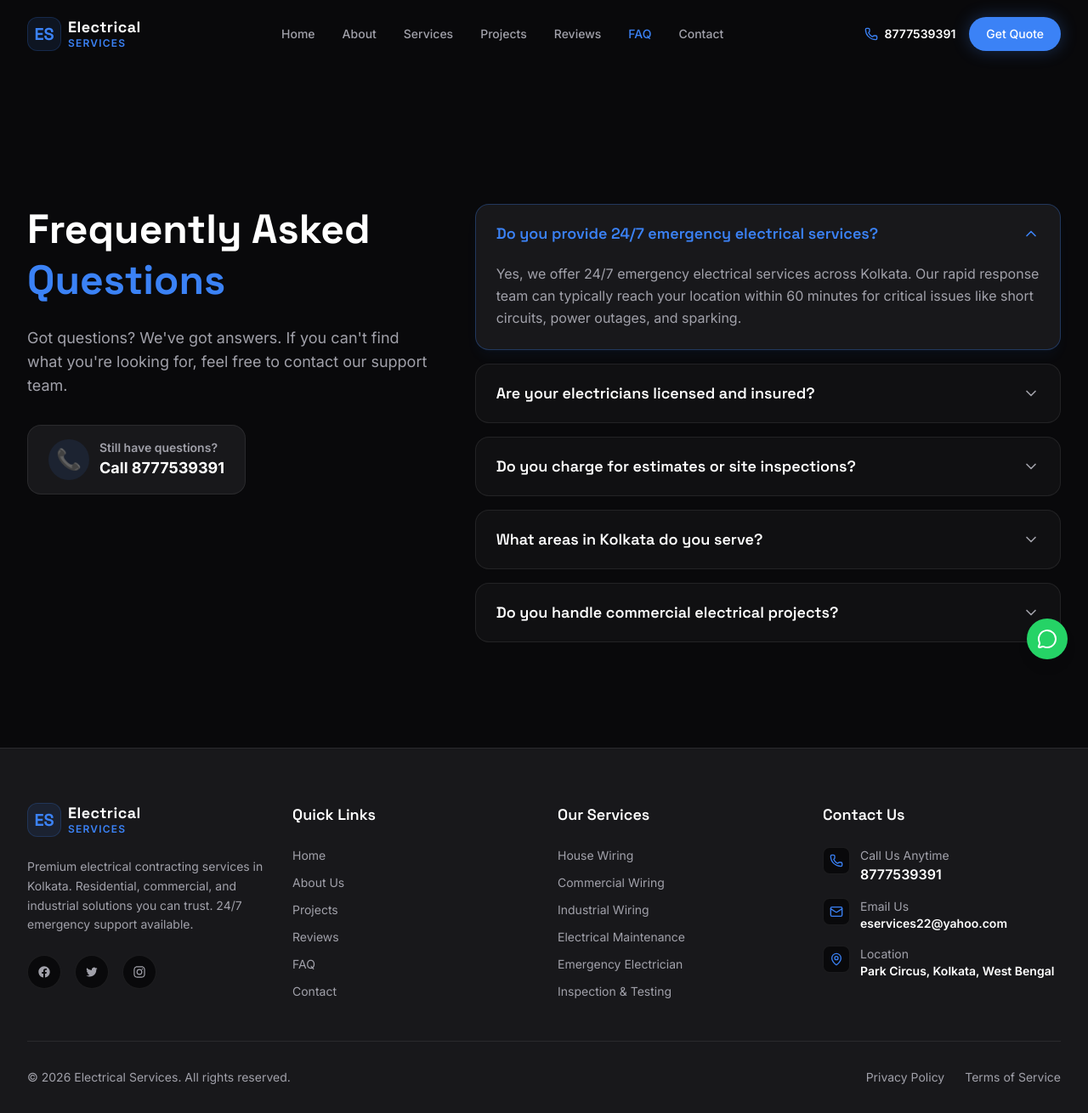
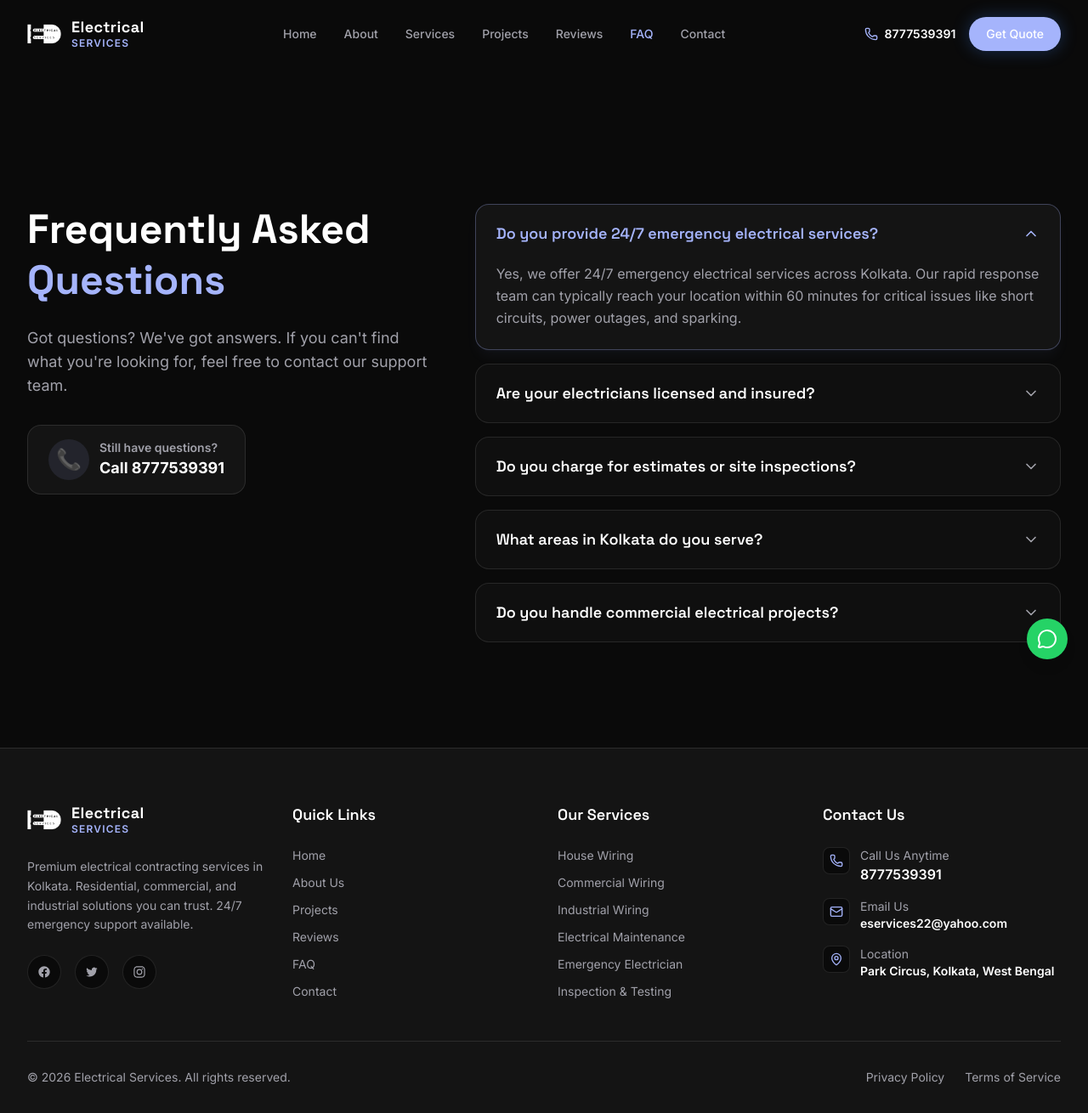
Before and after one commit to afrozmiddya/Electrical-Services-one, a React (Vite) app: page /faq in a window 1280 px wide. Shown: the whole page at 85% size. Built offline with nearby package versions, Linux system fonts and the light colour scheme.

Commit message:
Integrate transparent logo, add Web3Forms API key, optimize theme colors, and apply SEO improvements

```diff
--- a/index.html
+++ b/index.html
@@ -2,9 +2,10 @@
 <html lang="en">
   <head>
     <meta charset="UTF-8" />
-    <link rel="icon" type="image/svg+xml" href="/favicon.svg" />
+    <link rel="icon" type="image/png" href="/logo.png" />
     <meta name="viewport" content="width=device-width, initial-scale=1.0" />
-    <title>electrical-services</title>
+    <title>Electrical Services | Professional Electrician & Contracting in Kolkata</title>
+    <meta name="description" content="Premium residential, commercial, and industrial electrical contracting services in Kolkata. 24/7 emergency support, wiring, maintenance, and inspections by certified electricians." />
   </head>
   <body>
     <div id="root"></div>
--- a/src/components/sections/ContactSection.tsx
+++ b/src/components/sections/ContactSection.tsx
@@ -34,19 +34,24 @@ export function ContactSection() {
     setIsSubmitting(true);
     console.log('Form data submitted:', data);
     try {
-      // Simulate API call for now (Web3Forms/FormSubmit integration would go here)
-      // await fetch('https://api.web3forms.com/submit', {
-      //   method: 'POST',
-      //   headers: { 'Content-Type': 'application/json' },
-      //   body: JSON.stringify({ access_key: 'YOUR_ACCESS_KEY', ...data })
-      // });
+      const response = await fetch('https://api.web3forms.com/submit', {
+        method: 'POST',
+        headers: { 'Content-Type': 'application/json' },
+        body: JSON.stringify({
+          access_key: '4b688143-1411-4c3e-8dac-54cdbf2e2a58',
+          ...data
+        })
+      });
 
-      await new Promise(resolve => setTimeout(resolve, 1500));
-      setIsSuccess(true);
-      reset();
+      if (response.ok) {
+        setIsSuccess(true);
+        reset();
 
-      // Reset success message after 5 seconds
-      setTimeout(() => setIsSuccess(false), 5000);
+        // Reset success message after 5 seconds
+        setTimeout(() => setIsSuccess(false), 5000);
+      } else {
+        console.error('Failed to submit form to Web3Forms');
+      }
     } catch (error) {
       console.error('Error submitting form:', error);
     } finally {
--- a/src/components/sections/Hero.tsx
+++ b/src/components/sections/Hero.tsx
@@ -1,10 +1,38 @@
-import React from 'react';
-import { motion } from 'framer-motion';
+import React, { useRef } from 'react';
+import { motion, useMotionValue, useSpring, useTransform } from 'framer-motion';
 import { Phone, MessageCircle, Zap, Shield, Clock, Star } from 'lucide-react';
 import { Button } from '../ui/Button';
 import { Link } from 'react-router-dom';
 
 export function Hero() {
+  const ref = useRef<HTMLDivElement>(null);
+  const x = useMotionValue(0);
+  const y = useMotionValue(0);
+
+  const mouseXSpring = useSpring(x, { stiffness: 300, damping: 30 });
+  const mouseYSpring = useSpring(y, { stiffness: 300, damping: 30 });
+
+  const rotateX = useTransform(mouseYSpring, [-0.5, 0.5], ["12deg", "-12deg"]);
+  const rotateY = useTransform(mouseXSpring, [-0.5, 0.5], ["-12deg", "12deg"]);
+
+  const handleMouseMove = (e: React.MouseEvent<HTMLDivElement, MouseEvent>) => {
+    if (!ref.current) return;
+    const rect = ref.current.getBoundingClientRect();
+    const width = rect.width;
+    const height = rect.height;
+    const mouseX = e.clientX - rect.left;
+    const mouseY = e.clientY - rect.top;
+    const xPct = mouseX / width - 0.5;
+    const yPct = mouseY / height - 0.5;
+    x.set(xPct);
+    y.set(yPct);
+  };
+
+  const handleMouseLeave = () => {
+    x.set(0);
+    y.set(0);
+  };
+
   return (
     <section className="relative min-h-[90vh] flex items-center pt-20 overflow-hidden">
       {/* Background with abstract shapes */}
@@ -72,13 +100,21 @@ export function Hero() {
             </div>
           </motion.div>
 
+          <div className="relative lg:h-[600px] hidden lg:block" style={{ perspective: 1000 }}>
             <motion.div
+              ref={ref}
+              onMouseMove={handleMouseMove}
+              onMouseLeave={handleMouseLeave}
+              style={{ rotateX, rotateY, transformStyle: "preserve-3d" }}
               initial={{ opacity: 0, scale: 0.95 }}
               animate={{ opacity: 1, scale: 1 }}
               transition={{ duration: 1, ease: "easeOut", delay: 0.2 }}
-            className="relative lg:h-[600px] hidden lg:block"
+              className="w-full h-full relative"
             >
-            <div className="absolute inset-0 rounded-[2rem] bg-gradient-to-tr from-surface to-surface/50 border border-border-subtle overflow-hidden">
+              <div
+                className="absolute inset-0 rounded-[2rem] bg-gradient-to-tr from-surface to-surface/50 border border-border-subtle overflow-hidden transition-transform duration-200"
+                style={{ transform: "translateZ(30px)" }}
+              >
                 <img
                   src="https://images.unsplash.com/photo-1621905251189-08b45d6a269e?q=80&w=2069&auto=format&fit=crop"
                   alt="Professional Electrician"
@@ -91,6 +127,7 @@ export function Hero() {
               <motion.div
                 animate={{ y: [0, -10, 0] }}
                 transition={{ repeat: Infinity, duration: 4, ease: "easeInOut" }}
+                style={{ transform: "translateZ(80px)" }}
                 className="absolute bottom-12 -left-12 bg-surface/90 backdrop-blur-xl p-6 rounded-2xl border border-border-subtle shadow-2xl flex items-center gap-4 max-w-[280px]"
               >
                 <div className="w-12 h-12 rounded-full bg-accent/20 flex items-center justify-center shrink-0">
@@ -102,6 +139,7 @@ export function Hero() {
                 </div>
               </motion.div>
             </motion.div>
+          </div>
 
         </div>
       </div>
--- a/src/components/sections/ServicesSummary.tsx
+++ b/src/components/sections/ServicesSummary.tsx
@@ -59,7 +59,7 @@ export function ServicesSummary() {
               whileInView={{ opacity: 1, y: 0 }}
               viewport={{ once: true, margin: "-50px" }}
               transition={{ delay: index * 0.1, duration: 0.6 }}
-              className="group relative overflow-hidden h-full flex flex-col"
+              className="group relative overflow-hidden h-full flex flex-col hover:-translate-y-2 hover:shadow-[0_8px_30px_rgb(0,0,0,0.12)] hover:shadow-primary/20 hover:border-primary/40 transition-all duration-300"
             >
               <div className="h-48 overflow-hidden relative">
                 <div className="absolute inset-0 bg-gradient-to-t from-surface to-transparent z-10" />
--- a/src/components/ui/Button.tsx
+++ b/src/components/ui/Button.tsx
@@ -11,11 +11,11 @@ export const Button = React.forwardRef<HTMLButtonElement, ButtonProps>(
   ({ className, variant = 'primary', size = 'md', ...props }, ref) => {
 
     const variants = {
-      primary: 'bg-primary text-white hover:bg-primary/90 shadow-[0_0_20px_rgba(59,130,246,0.3)] hover:shadow-[0_0_25px_rgba(59,130,246,0.5)]',
+      primary: 'bg-primary text-gray-950 hover:bg-primary/90 shadow-[0_0_15px_rgba(165,180,252,0.3)] hover:shadow-[0_0_20px_rgba(165,180,252,0.5)] font-semibold',
       secondary: 'bg-surface text-white border border-border-subtle hover:bg-surface/80',
-      outline: 'bg-transparent border border-primary text-primary hover:bg-primary/10',
+      outline: 'bg-transparent border border-border-subtle text-text-main hover:bg-surface',
       ghost: 'bg-transparent text-text-main hover:bg-surface border border-transparent',
-      gradient: 'bg-gradient-to-r from-primary to-blue-400 text-white hover:opacity-90 shadow-[0_0_20px_rgba(59,130,246,0.4)]',
+      gradient: 'bg-gradient-to-r from-primary to-blue-200 text-gray-950 hover:opacity-90 shadow-[0_0_20px_rgba(165,180,252,0.4)] font-semibold',
     };
 
     const sizes = {
--- a/src/components/ui/Footer.tsx
+++ b/src/components/ui/Footer.tsx
@@ -12,10 +12,12 @@ export function Footer() {
 
           {/* Brand & Info */}
           <div className="flex flex-col gap-6">
-            <Link to="/" className="flex items-center gap-2 group">
-              <div className="w-10 h-10 rounded-xl bg-primary/10 flex items-center justify-center border border-primary/20">
-                <span className="font-heading font-bold text-primary text-xl">ES</span>
-              </div>
+            <Link to="/" className="flex items-center gap-3 group">
+              <img
+                src="/logo.png"
+                alt="Electrical Services Logo"
+                className="w-10 h-10 object-contain transition-transform duration-300 group-hover:scale-105"
+              />
               <div className="flex flex-col">
                 <span className="font-heading font-bold text-lg leading-tight tracking-wide">
                   Electrical
--- a/src/components/ui/Navbar.tsx
+++ b/src/components/ui/Navbar.tsx
@@ -43,10 +43,12 @@ export function Navbar() {
     >
       <div className="container mx-auto px-4 sm:px-6 lg:px-8">
         <div className="flex items-center justify-between">
-          <Link to="/" className="flex items-center gap-2 group">
-            <div className="w-10 h-10 rounded-xl bg-primary/10 flex items-center justify-center border border-primary/20 group-hover:bg-primary/20 transition-colors">
-              <span className="font-heading font-bold text-primary text-xl">ES</span>
-            </div>
+          <Link to="/" className="flex items-center gap-3 group">
+            <img
+              src="/logo.png"
+              alt="Electrical Services Logo"
+              className="w-10 h-10 object-contain transition-transform duration-300 group-hover:scale-105"
+            />
             <div className="flex flex-col">
               <span className="font-heading font-bold text-lg leading-tight tracking-wide">
                 Electrical
--- a/src/index.css
+++ b/src/index.css
@@ -5,13 +5,13 @@
   --font-sans: 'Inter', sans-serif;
   --font-heading: 'Space Grotesk', sans-serif;
 
-  --color-primary: #3B82F6;
+  --color-primary: #A5B4FC;
   --color-accent: #22C55E;
-  --color-background: #09090B;
-  --color-surface: #18181B;
+  --color-background: #0A0A0A;
+  --color-surface: #141414;
   --color-text-main: #FFFFFF;
   --color-text-secondary: #A1A1AA;
-  --color-border-subtle: rgba(255, 255, 255, 0.08);
+  --color-border-subtle: rgba(255, 255, 255, 0.1);
 
   --animate-fade-in-up: fade-in-up 0.8s ease-out forwards;
   --animate-fade-in: fade-in 0.8s ease-out forwards;
```
Also changed, not shown: public/logo.png (added). Lines whose indentation alone changed are shown as unchanged.
